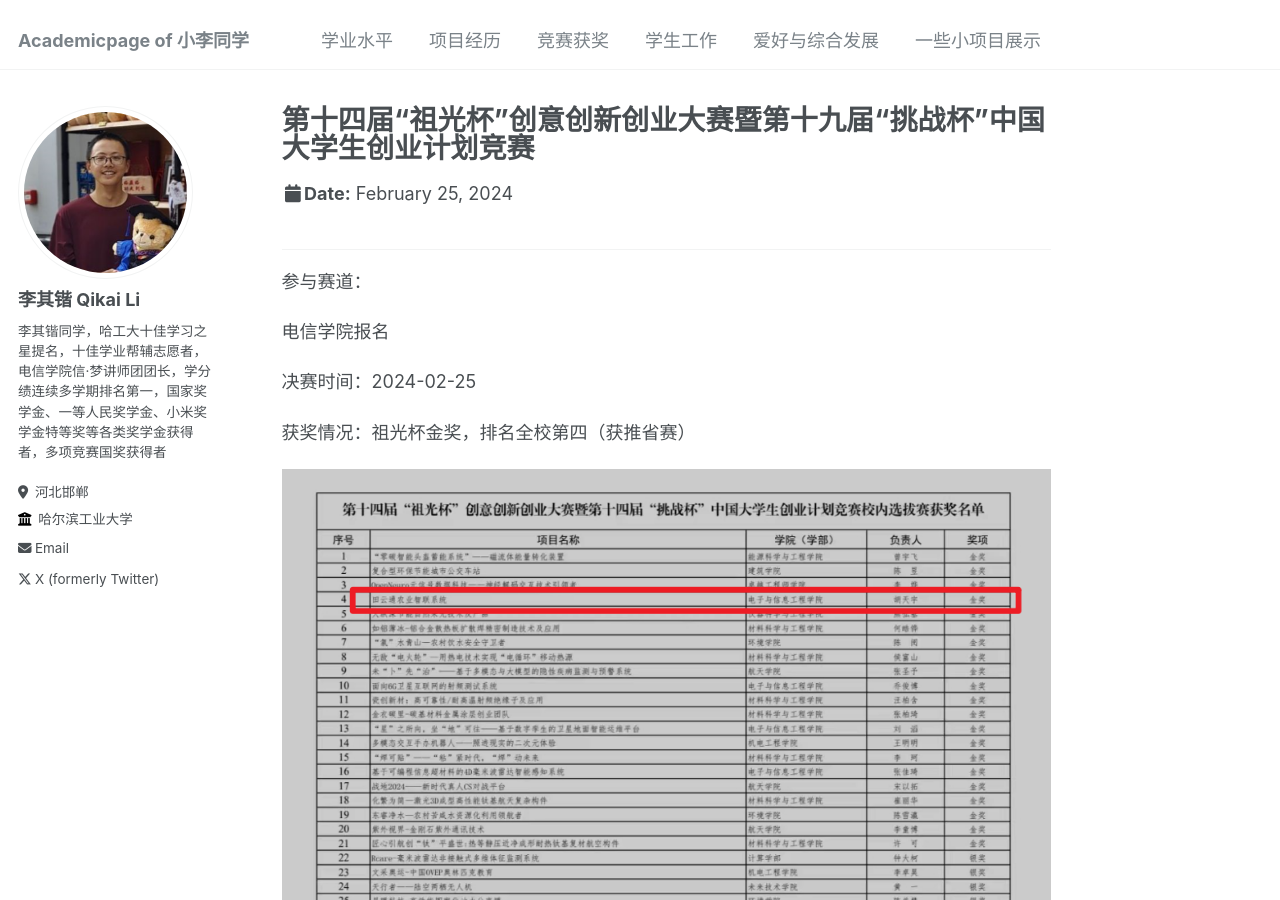
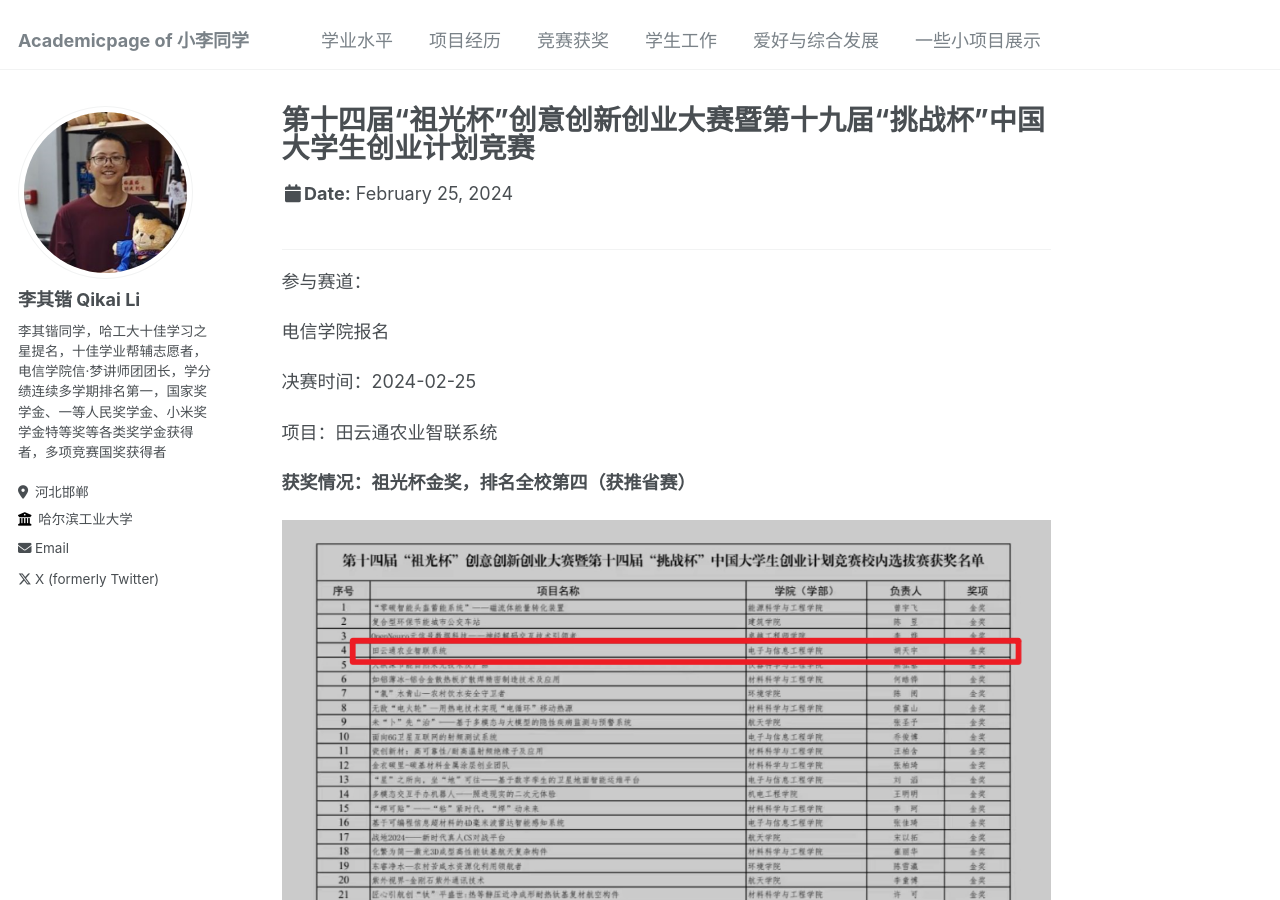
Before and after one commit to HITLqk/lqk, a Jekyll site: the page built from _talks/2024-02-25-talk-1.md, in a window 1280 px wide and 900 px high. Built offline with Jekyll 4.4.1, drawn with Linux system fonts in a browser that asks for light colours.

Commit message:
Update 2024-02-25-talk-1.md

```diff
--- a/_talks/2024-02-25-talk-1.md
+++ b/_talks/2024-02-25-talk-1.md
@@ -16,7 +16,9 @@ location: "Harbin, China"
 
 决赛时间：2024-02-25
 
-获奖情况：祖光杯金奖，排名全校第四（获推省赛）
+项目：田云通农业智联系统
+
+**获奖情况：祖光杯金奖，排名全校第四（获推省赛）**
 
 ![获奖情况](https://raw.githubusercontent.com/HITLqk/lqk/master/images/%E7%A5%96%E5%85%89%E6%9D%AF.png)
 
```
